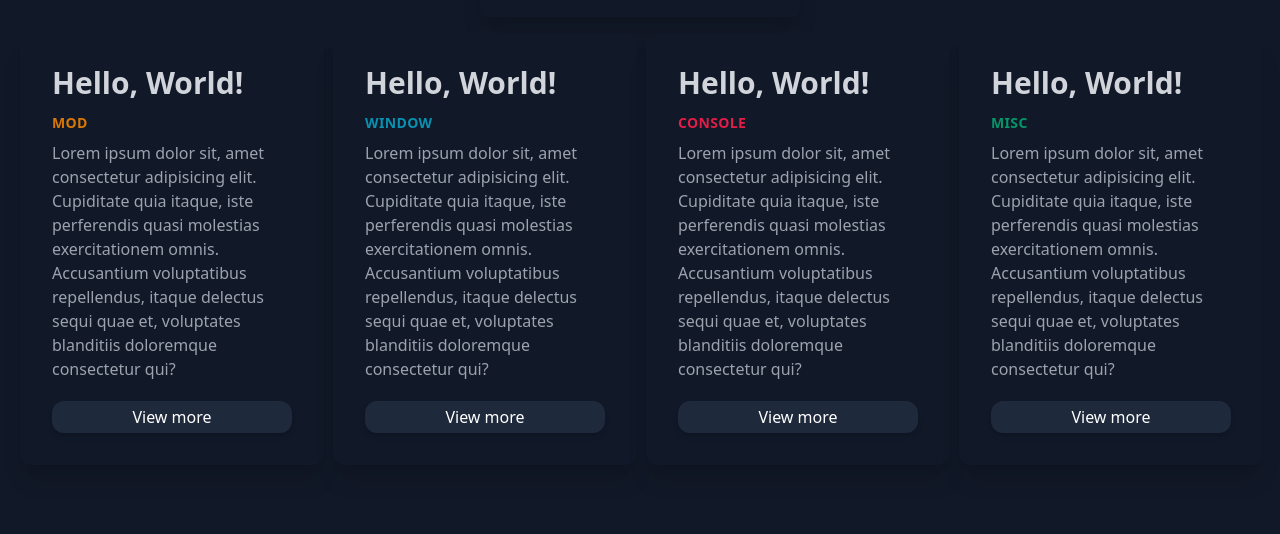
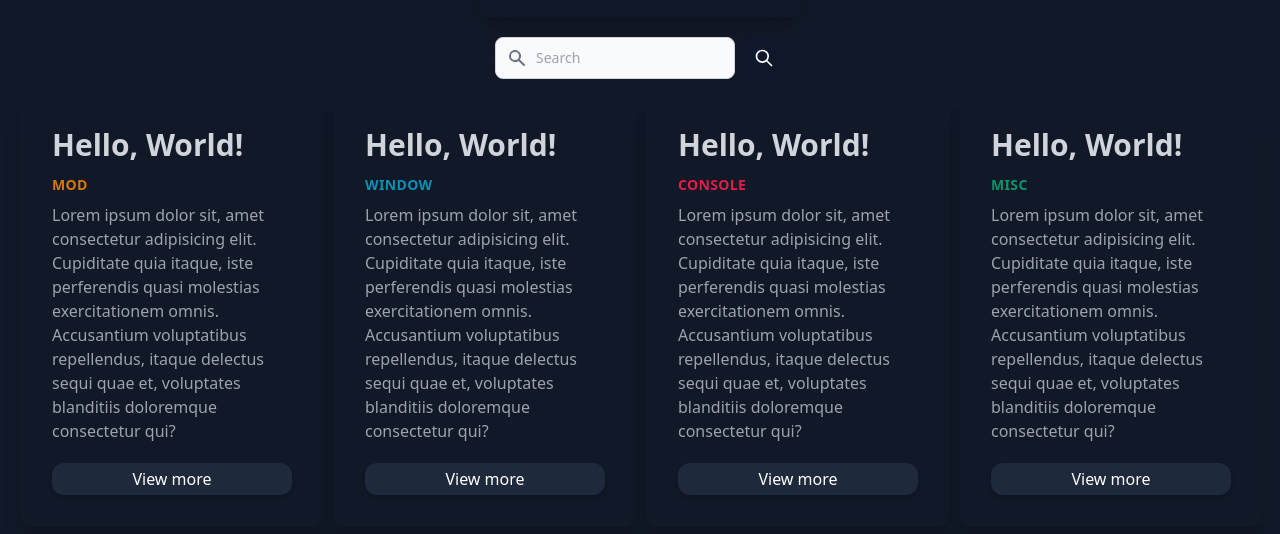
Before and after one commit to oliverbravery/oliverbravery.github.io, a website: page src/index.html in a window 1280 px wide. Shown: the part 100-634 px from the top of the page. Drawn offline with Linux system fonts and the light colour scheme.

Commit message:
Implemented search bar (no use)

```diff
--- a/src/index.html
+++ b/src/index.html
@@ -29,9 +29,9 @@
     </div>
 
 
-    <!-- <form class="items-center break-all relative w-full flex justify-center p-5">
+    <form class="items-center break-all relative w-full flex justify-center pt-5 ">
         <label for="simple-search" class="sr-only">Search</label>
-        <div class="relative w-full">
+        <div class="relative w-60">
             <div class="flex absolute inset-y-0 left-0 items-center pl-3 pointer-events-none">
                 <svg class="w-5 h-5 text-gray-500 dark:text-gray-400" fill="currentColor" viewBox="0 0 20 20" xmlns="http://www.w3.org/2000/svg"><path fill-rule="evenodd" d="M8 4a4 4 0 100 8 4 4 0 000-8zM2 8a6 6 0 1110.89 3.476l4.817 4.817a1 1 0 01-1.414 1.414l-4.816-4.816A6 6 0 012 8z" clip-rule="evenodd"></path></svg>
             </div>
@@ -46,7 +46,7 @@
             <svg class="w-5 h-5" fill="none" stroke="currentColor" viewBox="0 0 24 24" xmlns="http://www.w3.org/2000/svg">
                 <path stroke-linecap="round" stroke-linejoin="round" stroke-width="2" d="M21 21l-6-6m2-5a7 7 0 11-14 0 7 7 0 0114 0z"></path>
             </svg></button>
-    </form> -->
+    </form>
 
 
     <div id="projGrid" class="grid grid-cols-1 md:grid-cols-2 xl:grid-cols-4 gap-3">
```
Also changed, not shown: dist/output.css.
